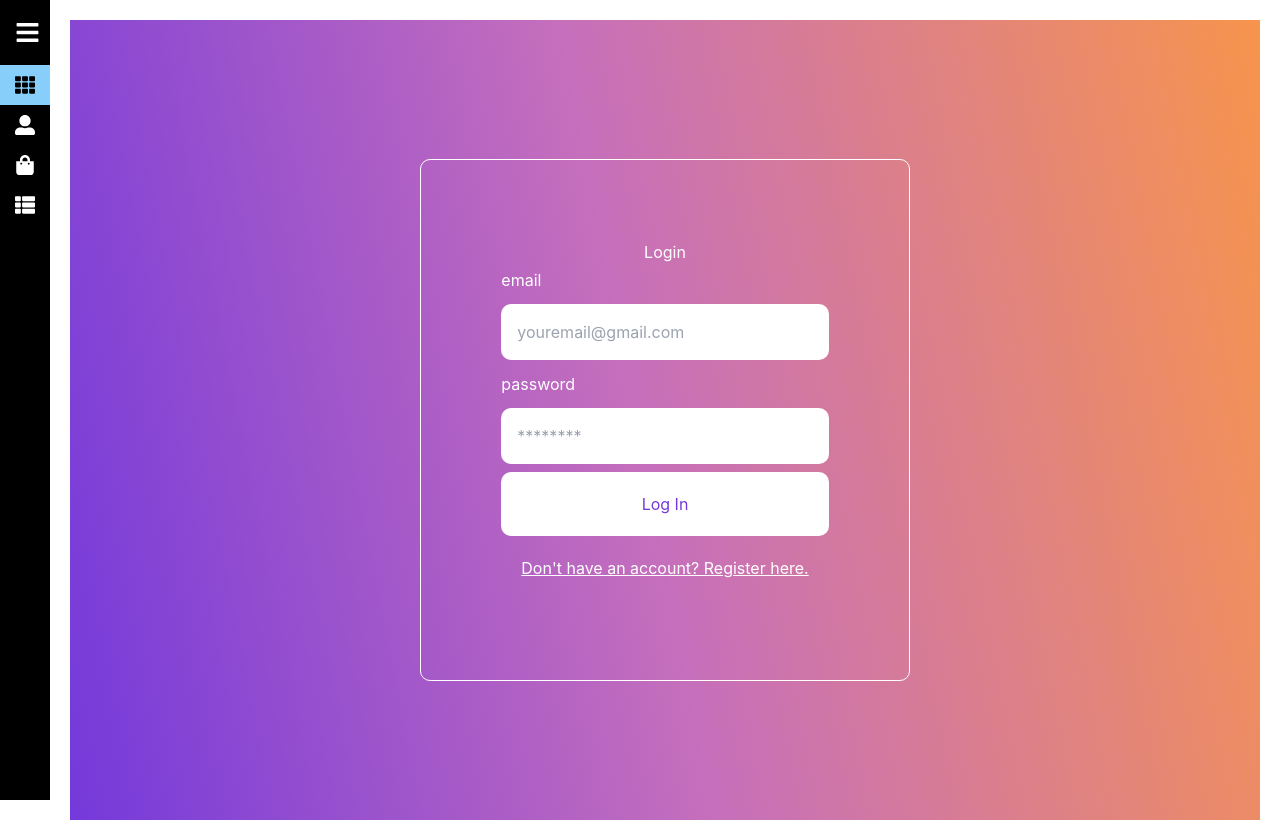
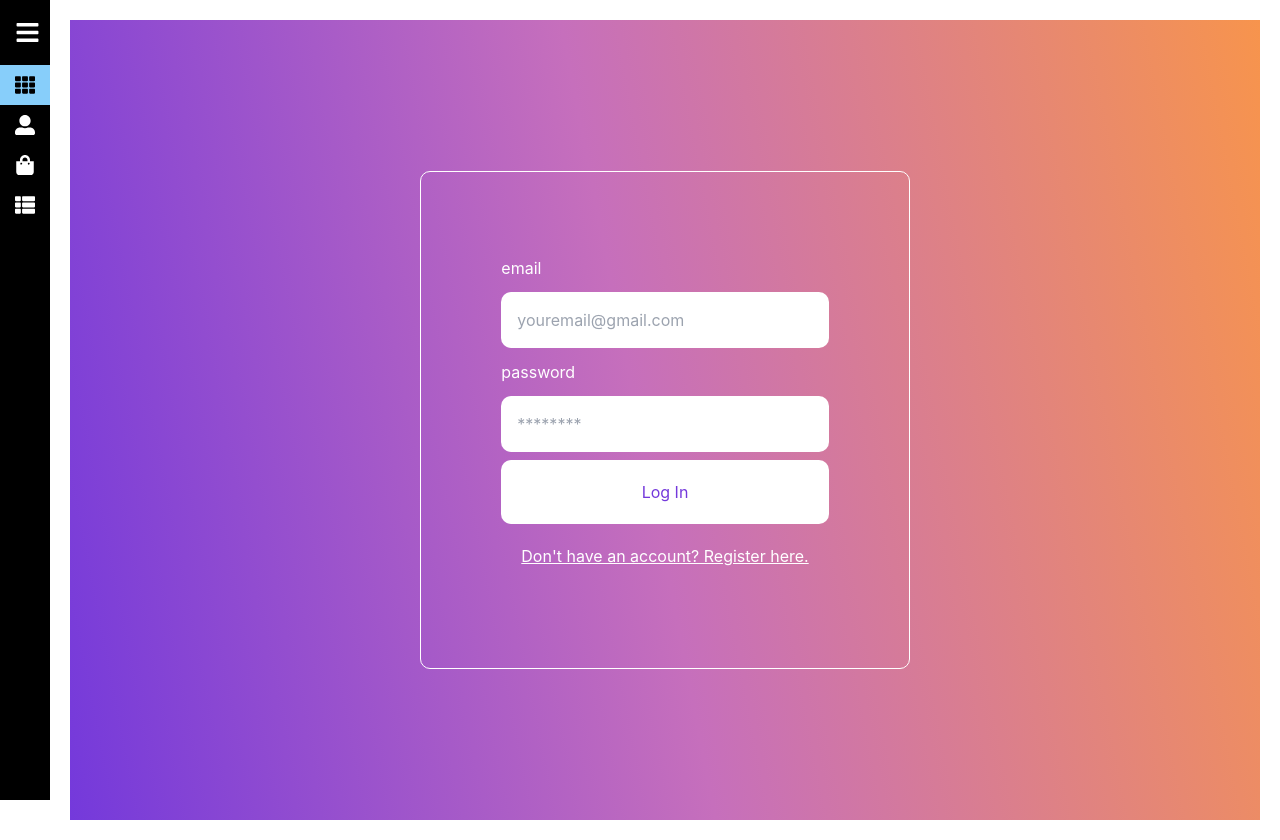
Before and after one commit to Muliro1/Garage-Management-System, a React (Create React App) app in the folder client/: page / in a window 1280 px wide. Built offline with nearby package versions, Linux system fonts and the light colour scheme.

Commit message:
updates on files

```diff
--- a/client/src/Components/Login.js
+++ b/client/src/Components/Login.js
@@ -11,7 +11,7 @@ export const Login = (props) => {
 
     return (
         <div className="auth-form-container">
-            <h2>Login</h2>
+            {/* <h2>Login</h2> */}
             <form className="login-form" onSubmit={handleSubmit}>
                 <label htmlFor="email">email</label>
                 <input value={email} onChange={(e) => setEmail(e.target.value)}type="email" placeholder="youremail@gmail.com" id="email" name="email" />
```
